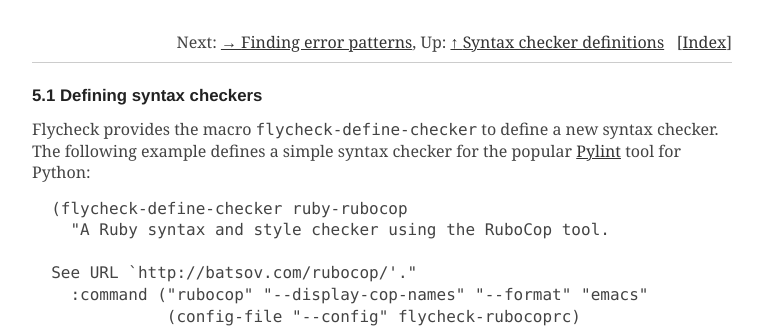
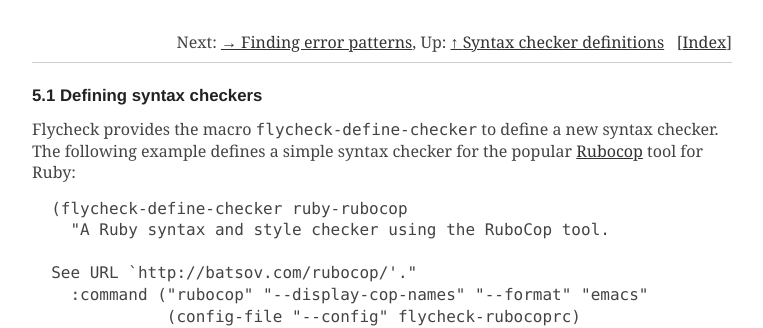
Before and after one commit to cmarqu/flycheck.github.io, a Jekyll site: the page manual/latest/Defining-syntax-checkers.html, which Jekyll copies as it is, in a window 1280 px wide. Shown: the top 328 px of the page, without its empty margins (258-1021 px from the left). Built offline with Jekyll 4.4.1, drawn with Linux system fonts in a browser that asks for light colours; some web fonts are replaced.

Commit message:
Update manual from flycheck/flycheck@6cb710c

```diff
--- a/manual/latest/Defining-syntax-checkers.html
+++ b/manual/latest/Defining-syntax-checkers.html
@@ -58,8 +58,8 @@ Next: <a href="Finding-error-patterns.html#Finding-error-patterns" accesskey="n"
 
 <p>Flycheck provides the macro <code>flycheck-define-checker</code> to define a
 new syntax checker.  The following example defines a simple syntax
-checker for the popular <a href="http://www.pylint.org/">Pylint</a> tool for
-Python:
+checker for the popular <a href="http://batsov.com/rubocop/">Rubocop</a> tool for
+Ruby:
 </p>
 <div class="lisp">
 <pre class="lisp">(flycheck-define-checker ruby-rubocop
```
